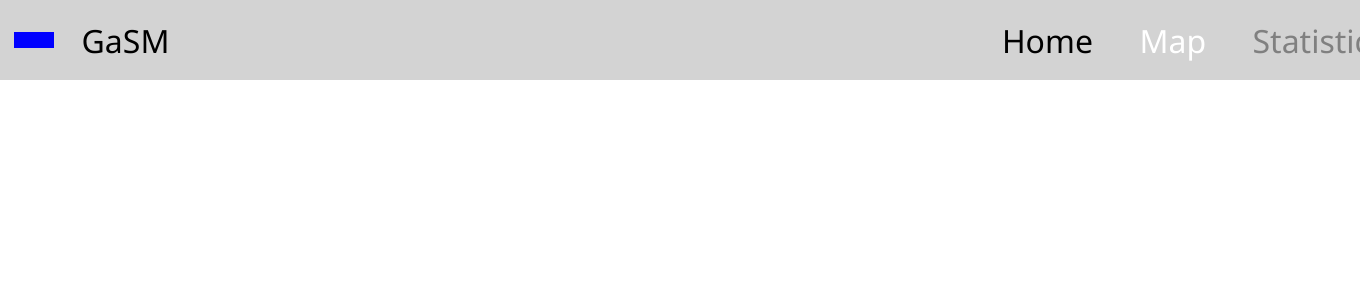
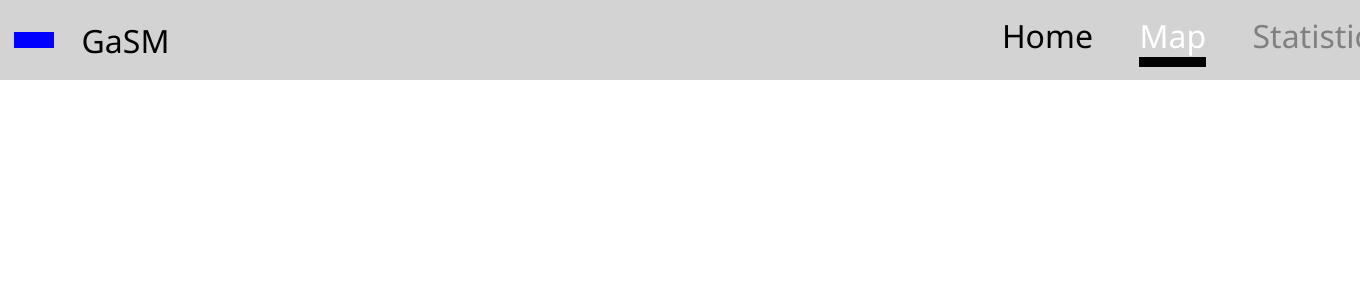
Before and after one commit to Amihaeseisergiu/GaSM, a PHP site: page / in a window 1360 px wide, with the pointer over the restyled element; the page is wider, and only the part inside the window is pictured. Shown: the top 300 px of that part. Run offline with PHP 8.4, Linux system fonts and the light colour scheme.

Commit message:
added bottom border effect on hover

```diff
--- a/upperMenu.css
+++ b/upperMenu.css
@@ -69,6 +69,7 @@ body
 {
     color:white;
     transition:0.8s;
+    border-bottom:10px solid black;
 }
 
 .notActivePage:active
@@ -91,4 +92,5 @@ body
     color:white;
 
     transition:0.8s;
+    border-bottom:10px solid black;
 }
```
